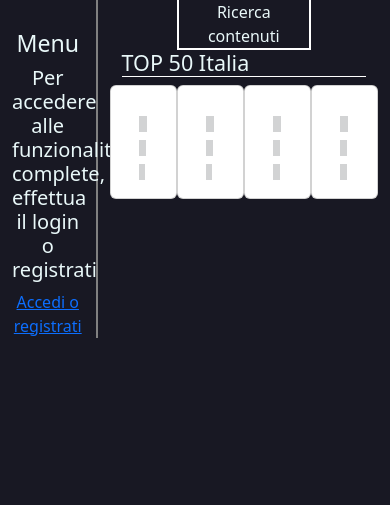
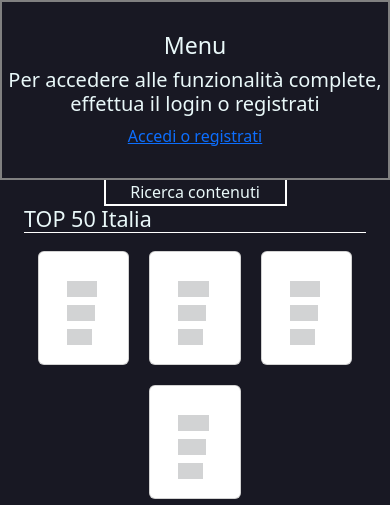
Before and after one commit to michelebolis/SNM, a website: page SNM/index.html in a window 390 px wide. Drawn offline with nearby package versions, Linux system fonts and the light colour scheme; files that its build step writes are made by us from their sources; no server answers; files whose address does not match are found by name.

Commit message:
add breakpoints

```diff
--- a/SNM/asset/style/style.css
+++ b/SNM/asset/style/style.css
@@ -3,8 +3,8 @@ body{
     color: #E9F8F9;
 }
 #left_menu{
-    border-right: 2px solid gray;
-    padding-top: 30px;
+    border: 2px solid gray;
+    padding: 30px 0px;
 }
 #home h4{
     border-bottom: 1px solid white;
@@ -12,3 +12,6 @@ body{
 #search{
     padding-bottom: 20px;
 }
+.card{
+    margin: 10px;
+}
--- a/SNM/index.html
+++ b/SNM/index.html
@@ -11,7 +11,7 @@
 <body>
     <div class="container">
         <div class="row">
-            <div class="col-3 text-center" id="left_menu">
+            <div class="col-12 col-lg-2 col-sm-12 col-xs-12 text-center" id="left_menu">
               <script>printNavBar("left_menu")</script>
             </div>
             <div class="col" id="home">
@@ -55,7 +55,7 @@
 
                 <div class="container" >
                   <h4>TOP 50 Italia</h4>
-                  <div class="row" id="top">
+                  <div class="row justify-content-center" id="top">
                       <!--Placeholders cards while loading -->
                       <script>
                         printCardPlaceholder("top")
@@ -64,7 +64,7 @@
                         printCardPlaceholder("top")
                       </script>
                   </div>
-                      <div id="top-template" class="visually-hidden card col-3">
+                      <div id="top-template" class="visually-hidden card col-lg-2 col-md-3 col-sm-6">
                           <img class="card-img-top"/>
                           <div class="card-body">
                               <h5 class="card-title ">
```
